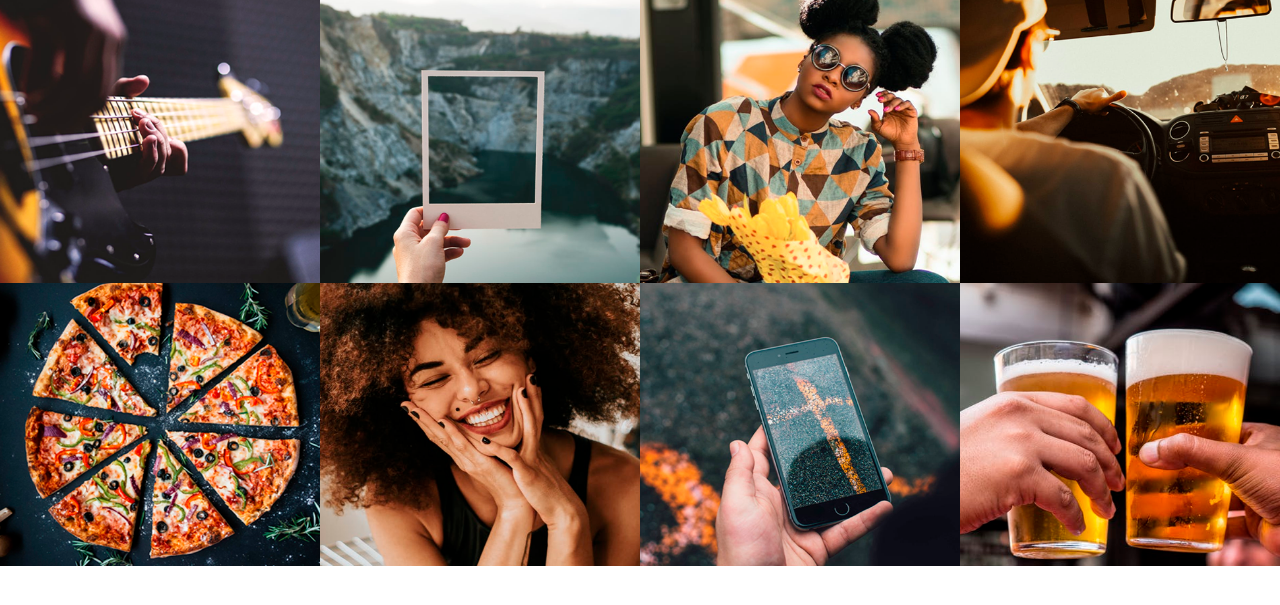
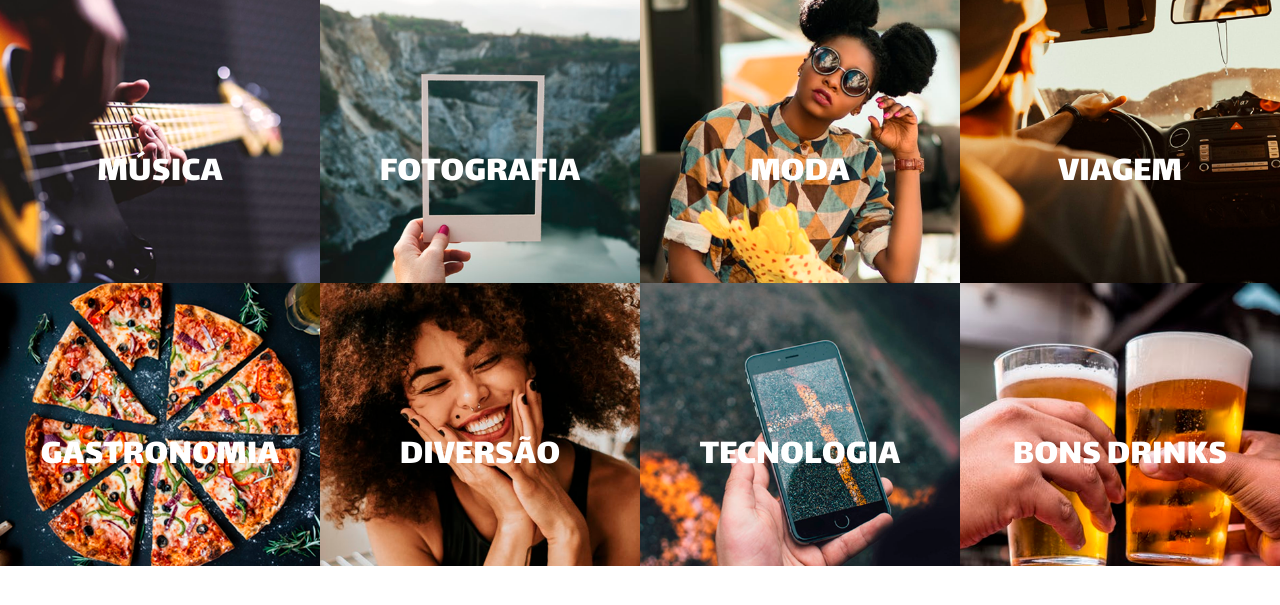
Before and after one commit to nataliavalentin/DEMODAY, a Django app: page /usuario_interesses/ in a window 1280 px wide. Shown: the part 112-717 px from the top of the page. Run offline with Django 3.2, Linux system fonts and the light colour scheme.

Commit message:
Finalizar configuracao das fotos na pagina de interesses

```diff
--- a/userInterests/static/css/interests.css
+++ b/userInterests/static/css/interests.css
@@ -36,13 +36,6 @@ nav div a{
 
 }
 
-p{
-    width: 100%;
-    text-align: center;
-    font-family: 'Lalezar', cursive;
-    color: #ee3f60;
-    font-size: 16pt;
-}
 
 section{
     display: flex;
@@ -61,12 +54,69 @@ section div{
 
 section div img{
    width: 100%;
+
 }
 
 :hover section div{
     color: black;
 }
 
-.image:hover{
-    background-color: black;
+.musica{
+    margin: 0px;
+    background-image: url('/static/images/interesses/musica.png');
+    background-size: cover;
 }
+
+.fotografia{
+    margin: 0px;
+    background-image: url('/static/images/interesses/fotografia.png');
+    background-size:cover;
+}
+
+.moda{
+    margin: 0px;
+    background-image: url('/static/images/interesses/moda.png');
+    background-size:cover;
+}
+
+.viagem{
+    margin: 0px;
+    background-image: url('/static/images/interesses/viagem.png');
+    background-size:cover;
+}
+
+.gastronomia{
+    margin: 0px;
+    background-image: url('/static/images/interesses/gastronomia.png');
+    background-size:cover;
+}
+
+.diversao{
+    margin: 0px;
+    background-image: url('/static/images/interesses/diversao.png');
+    background-size:cover;
+}
+
+.tecnologia{
+    margin: 0px;
+    background-image: url('/static/images/interesses/tecnologia.png');
+    background-size:cover;
+}
+
+.bonsDrinks{
+    margin: 0px;
+    background-image: url('/static/images/interesses/bonsDrinks.png');
+    background-size:cover;
+}
+
+p{
+    width: 100%;
+    text-align: center;
+    font-family: 'Lalezar', cursive;
+    color: white;
+    font-size: 28pt;
+    display: flex;
+    justify-content: center;
+    align-items: center;
+    margin-top: 100px;
+}
--- a/userInterests/templates/interests.html
+++ b/userInterests/templates/interests.html
@@ -18,14 +18,14 @@
         </div>
     </nav>
         <section>
-                <div class="image"><img src="{% static '/images/interesses/musica.png' %}" alt=""></div>
-                <div class="image"><img src="{% static '/images/interesses/fotografia.png' %}" alt=""></div>
-                <div class="image"><img src="{% static '/images/interesses/moda.png' %}" alt=""></div>
-                <div class="image"><img src="{% static '/images/interesses/viagem.png' %}" alt=""></div>
-                <div class="image"><img src="{% static '/images/interesses/gastronomia.png' %}" alt=""></div>
-                <div class="image"><img src="{% static '/images/interesses/diversao.png' %}" alt=""></div>
-                <div class="image"><img src="{% static '/images/interesses/tecnologia.png' %}" alt=""></div>
-                <div class="image"><img src="{% static '/images/interesses/bonsDrinks.png' %}" alt=""></div>
+                <div class="musica"><p>MÚSICA</p></div>
+                <div class="fotografia"><p>FOTOGRAFIA</p></div>
+                <div class="moda"><p>MODA</p></div>
+                <div class="viagem"><p>VIAGEM</p></div>
+                <div class="gastronomia"><p>GASTRONOMIA</p></div>
+                <div class="diversao"><p>DIVERSÃO</p></div>
+                <div class="tecnologia"><p>TECNOLOGIA</p></div>
+                <div class="bonsDrinks"><p>BONS DRINKS</p></div>
         </section>
 
 </body>
```
